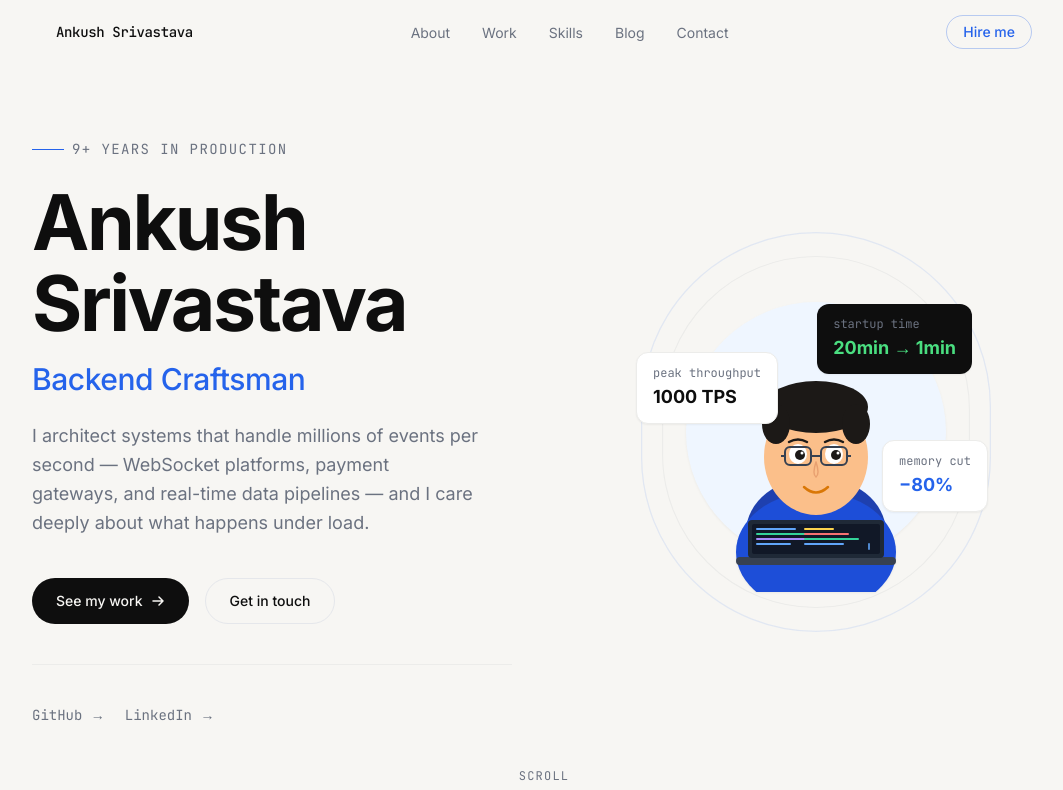
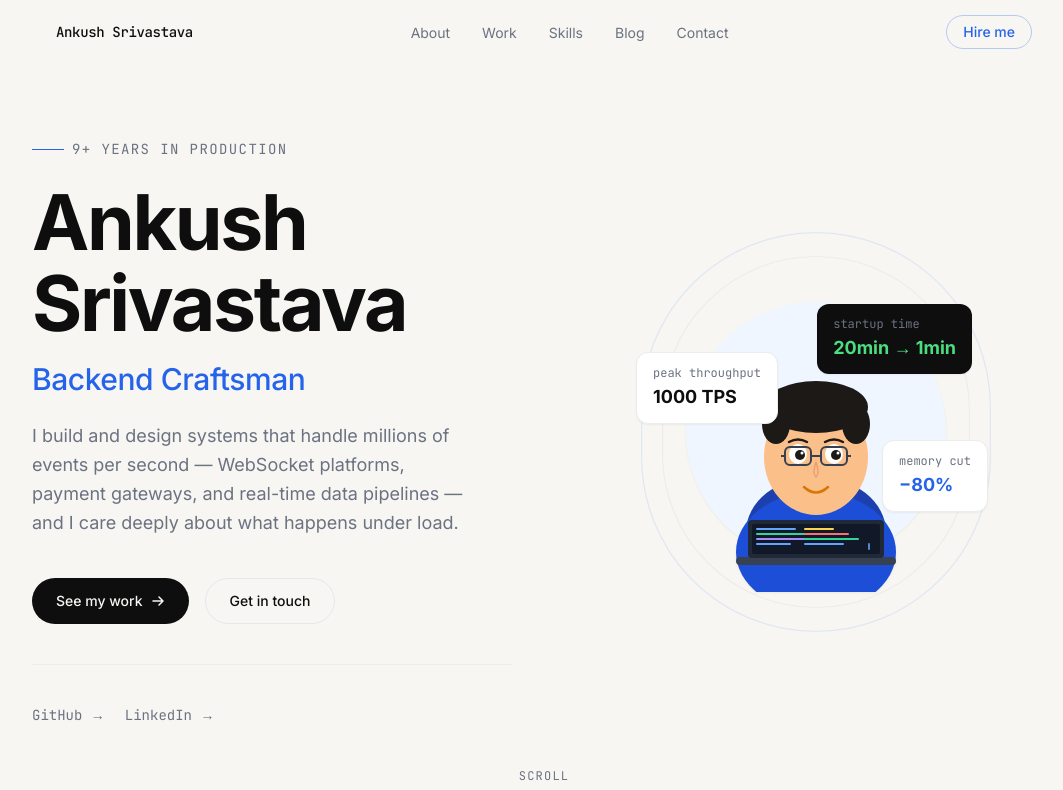
Before and after one commit to ankush1593/ankush-portfolio, a Next.js app: page / in a window 1280 px wide. Shown: the top 790 px of the page, without its empty margins (96-1159 px from the left). Built offline with nearby package versions, Linux system fonts and the light colour scheme.

Commit message:
Modified few minor details in Hero page

```diff
--- a/components/sections/Hero.tsx
+++ b/components/sections/Hero.tsx
@@ -3,9 +3,10 @@ import { useEffect, useState } from "react";
 import Link from "next/link";
 
 const roles = [
-  "Software Architect",
+  "Techincal Lead",
   "Distributed Systems Engineer",
   "Backend Craftsman",
+  "Software Architect",
   "Performance Obsessive",
 ];
 
@@ -59,7 +60,7 @@ export default function Hero() {
 
             {/* Tagline */}
             <p className="text-slate text-lg leading-relaxed mb-10 max-w-md">
-              I architect systems that handle millions of events per second — WebSocket platforms,
+              I build and design systems that handle millions of events per second — WebSocket platforms,
               payment gateways, and real-time data pipelines — and I care deeply about what
               happens under load.
             </p>
```
